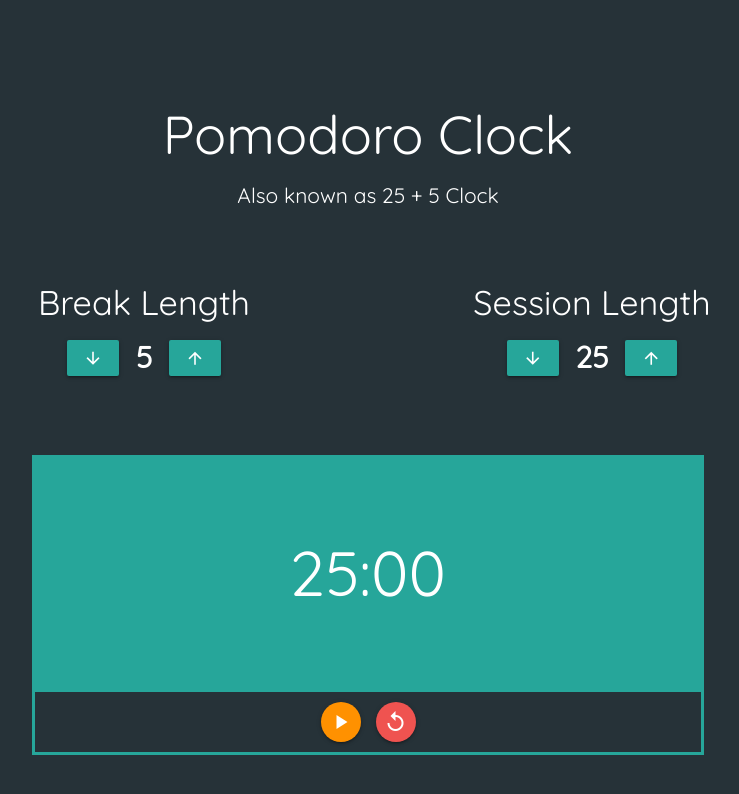
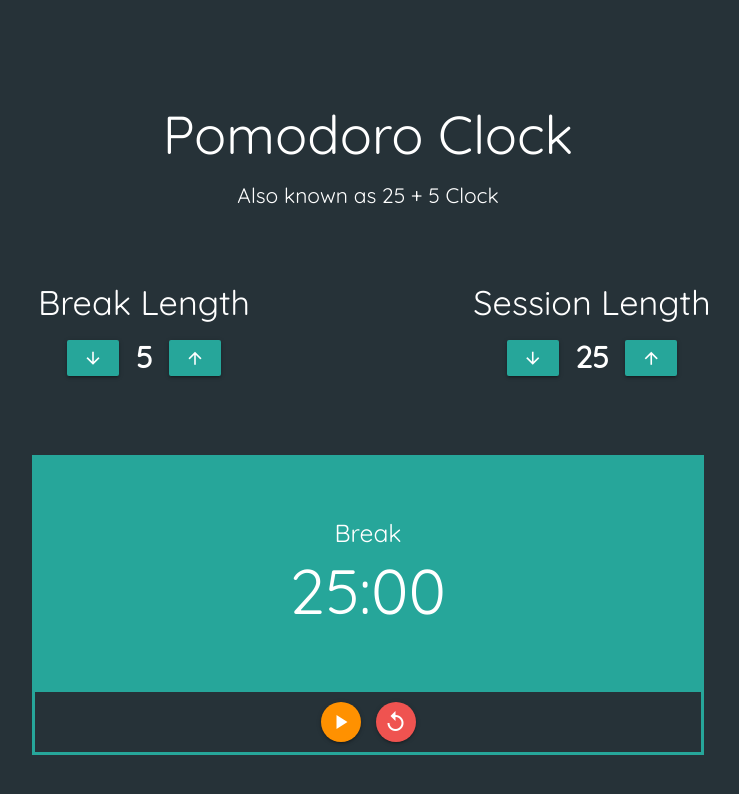
Before and after one commit to adilcodes/Pomodoro-Clock, a React (Create React App) app: page / in a window 1280 px wide. Shown: the top 794 px of the page, without its empty margins (272-1011 px from the left). Built offline with nearby package versions, Linux system fonts and the light colour scheme.

Commit message:
updated some view and starting to work on the logic of the app

```diff
--- a/public/index.html
+++ b/public/index.html
@@ -8,10 +8,10 @@
       name="description"
       content="Web site created using create-react-app"
     />
-    <!-- <link rel="apple-touch-icon" href="%PUBLIC_URL%/logo192.png" /> -->
-    <link rel="manifest" href="%PUBLIC_URL%/manifest.json" />
+    <!-- <link rel="apple-touch-icon" href="%PUBLIC_URL%/logo192.png" />
+    <link rel="manifest" href="%PUBLIC_URL%/manifest.json" /> -->
 
-     <!-- Compiled and minified CSS -->
+     <!-- Compiled and minified CSS (Materialize) -->
      <link rel="stylesheet" href="https://cdnjs.cloudflare.com/ajax/libs/materialize/1.0.0/css/materialize.min.css">
 
      <!-- Materialize Icons -->
@@ -24,7 +24,7 @@
     <div id="root"></div>
 
 
-     <!-- Compiled and minified JavaScript -->
+     <!-- Compiled and minified JavaScript (Materialize) -->
      <script src="https://cdnjs.cloudflare.com/ajax/libs/materialize/1.0.0/js/materialize.min.js"></script>
   </body>
 </html>
--- a/src/App.js
+++ b/src/App.js
@@ -43,13 +43,16 @@ function App() {
 
         <div className="row timer-display-row flex">
           <div className="col s9 timer-display flex">
-            <h1>25:00</h1>
+            <div>
+              <h5 className="center-align">Break</h5>
+              <h1 className="center-align">25:00</h1>
+            </div>
           </div>
         </div>
 
         <div className="row flex">
           <div className="col s9 timer-controls flex">
-            <a type="button" className="waves-effect waves-light btn btn-floating orange accent-3">
+            <a type="button" className="waves-effect waves-light btn btn-floating orange accent-3 pulse">
               <i class="material-icons">play_arrow</i>
             </a>
             <a type="button" className="waves-effect waves-light btn btn-floating red lighten-1">
--- a/src/index.css
+++ b/src/index.css
@@ -42,12 +42,14 @@ body{
     height: 234px;
     background: #26a69a;
     margin-left: 0 !important;
-    color: #fff;
-    font-weight: 600;
 }
 
 .timer-display h1{
     margin: 0 !important;
+}
+
+.timer-display h5{
+    margin-top: 0 !important;
 }
 
 .timer-controls{
--- a/src/index.js
+++ b/src/index.js
@@ -5,11 +5,7 @@ import App from './App';
 import reportWebVitals from './reportWebVitals';
 
 const root = ReactDOM.createRoot(document.getElementById('root'));
-root.render(
-  <React.StrictMode>
-    <App />
-  </React.StrictMode>
-);
+root.render( <App /> );
 
 // If you want to start measuring performance in your app, pass a function
 // to log results (for example: reportWebVitals(console.log))
```
